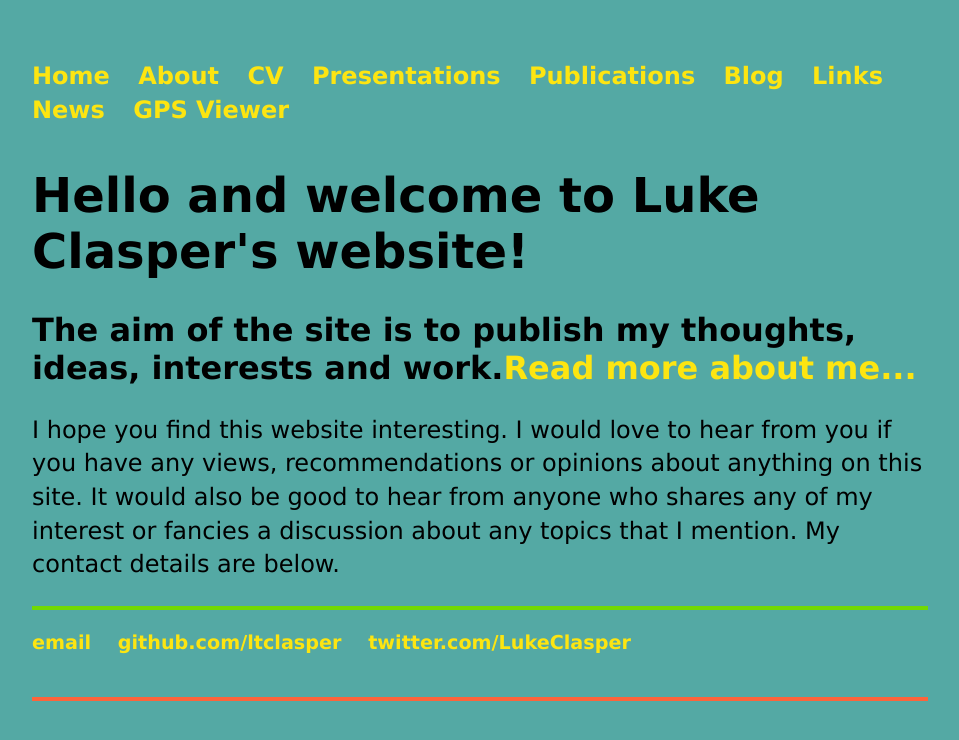
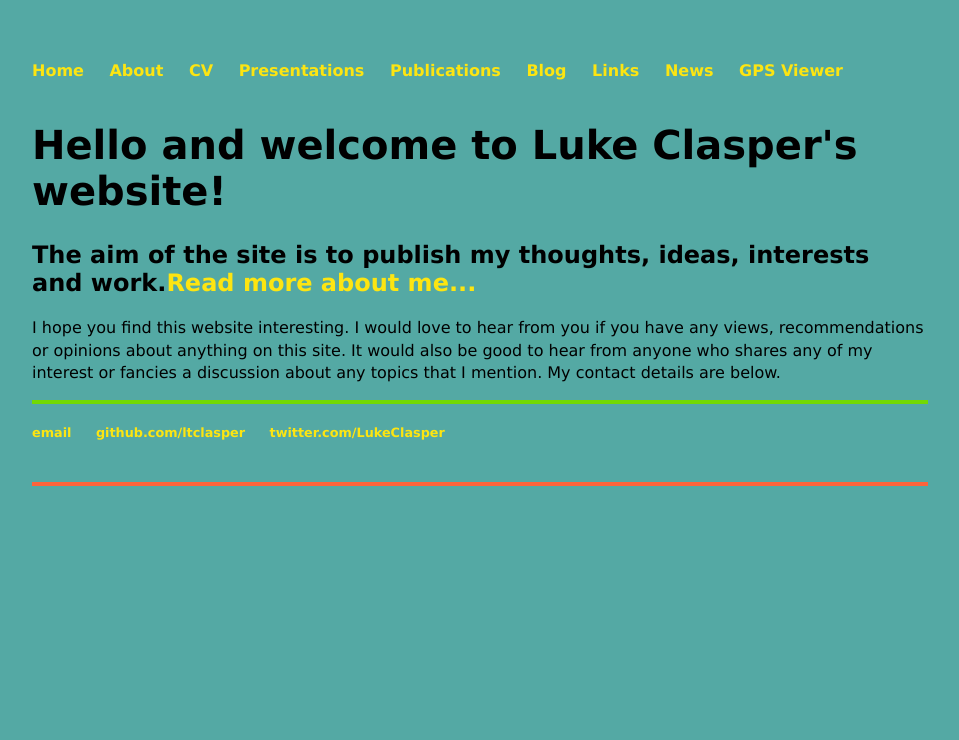
Before and after one commit to ltclasper/ltclasper.github.io, a Jekyll site: the page built from index.html, in a window 1280 px wide. Shown: the top 740 px of the page, without its empty margins (160-1119 px from the left). Built offline with Jekyll 4.4.1, drawn with Linux system fonts in a browser that asks for light colours.

Commit message:
Update main.css

```diff
--- a/css/main.css
+++ b/css/main.css
@@ -22,16 +22,16 @@ a:hover {
     text-decoration: underline;
 }
 h1 {
-    font-size: 3em;
+    font-size: 2.5em;
     font-family:Verdana, Geneva, sans-serif;
 }
 h2 {
-    font-size: 2em;
+    font-size: 1.5em;
     font-family:Verdana, Geneva, sans-serif;
 }
 
 p {
-    font-size: 1.5em;
+    font-size: 1em;
     line-height: 1.4em;
     color: #000000;
     font-family:Verdana, Geneva, sans-serif;
@@ -46,12 +46,12 @@ footer {
 
 ul.posts {
     margin: 20px auto 40px;
-    font-size: 1.5em;
+    font-size: 1em;
     font-family:Verdana, Geneva, sans-serif;
 }
 ul {
     margin: 20px auto 40px;
-    font-size: 1.5em;
+    font-size: 1em;
     line-height: 1.4em;
     font-family:Verdana, Geneva, sans-serif;
 }
```
